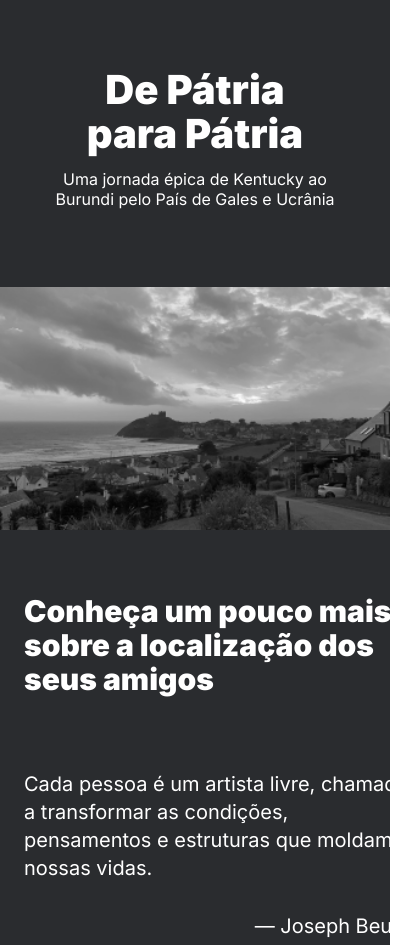
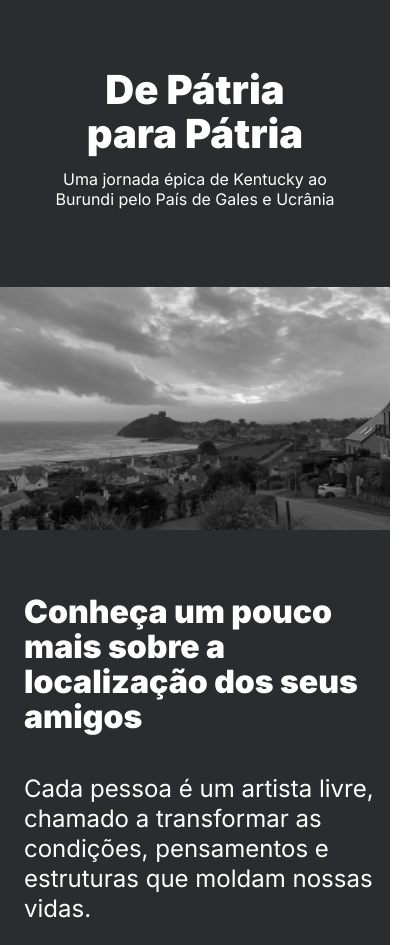
Before and after one commit to RGCosta404/web_project_homeland, a plain HTML site: page index.html in a window 390 px wide. Shown: the part 94-1039 px from the top of the page, 414 px wide, since content can reach past the window. Drawn offline with nearby package versions, Linux system fonts and the light colour scheme.

Commit message:
intro.css update

```diff
--- a/blocks/intro.css
+++ b/blocks/intro.css
@@ -22,7 +22,7 @@
 
 .intro__subtitle {
     max-width: 738px;
-    margin: 0 0 10px;
+    margin: 0;
     font-family: "inter", sans-serif;
     font-weight: 400;
     font-size: 24px;
@@ -31,17 +31,18 @@
     color: #ffffff;
     padding-top: 40px;
     align-self: flex-start;
+    font-style: normal;
 }
 
 .intro__author {
     max-width: 732px;
-    margin: 0 0 32px;
+    margin: 0;
     font-family: "inter", sans-serif;
     font-weight: 400;
     font-style: normal;
     font-size: 24px;
     line-height: 34px;
-    text-align: end;
+    text-align: right;
     color: #ffffff;
     padding-top: 10px;
 }
@@ -86,22 +87,22 @@
 
 @media screen and (max-width: 544px) {
     .intro {
-        width: 100%;
+        width: 90%;
         padding-left: 24px;
         padding-top: 64px;
     }
 
     .intro__title {
-        font-size: 30px;
-        line-height: 34px;
+        font-size: 32px;
+        line-height: 35px;
     }
     .intro__subtitle {
-        font-size: 20px;
-        line-height: 28px;
+        font-size: 24px;
+        line-height: 30px;
     }
     .intro__author {
-        font-size: 20px;
-        line-height: 28px;
+        font-size: 24px;
+        line-height: 30px;
     }
     .intro__description {
         font-size: 16px;
--- a/blocks/lead.css
+++ b/blocks/lead.css
@@ -20,7 +20,7 @@
     text-align: center;
     max-width: 720px;
     height: 72px;
-    font-family: "inter";
+    font-family: "inter", sans-serif;
     font-weight: 400;
     font-size: 30px;
     line-height: 36px;
```
Also changed, not shown: index.html (+0 -1 lines), blocks/page.css (line endings or trailing spaces).
